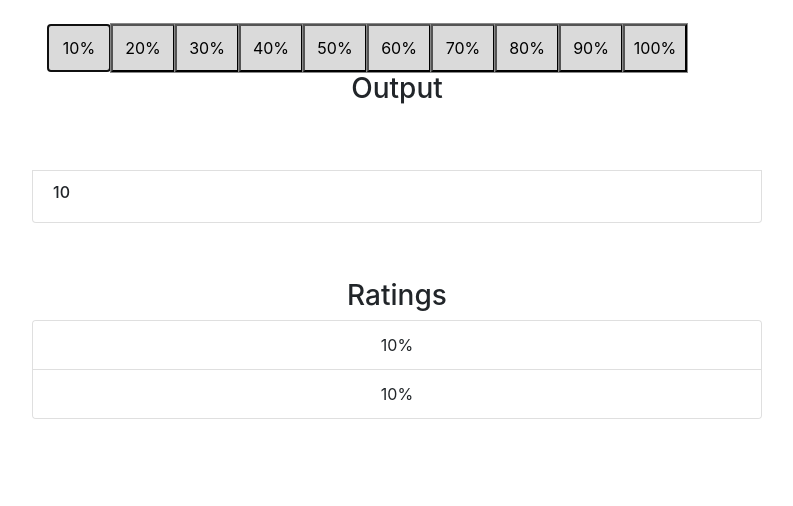
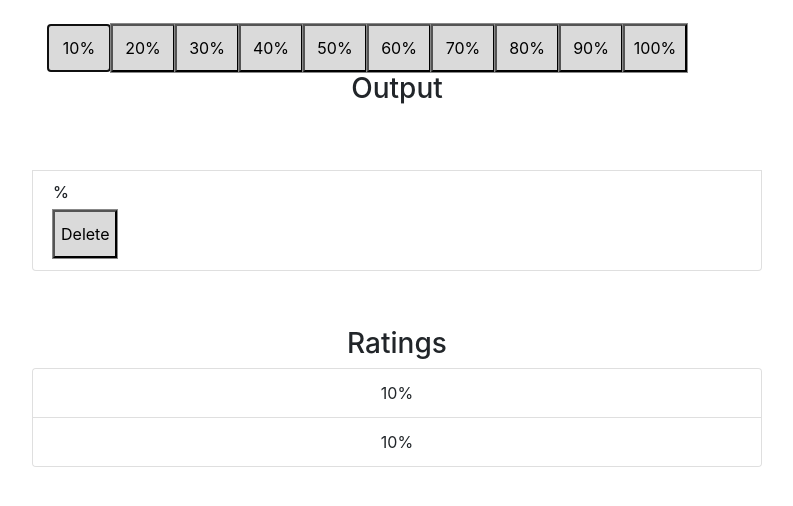
Before and after one commit to crushedhat/React-VA-Disability-Calculator, a React (Create React App) app: page / in a window 1280 px wide. Both pictures are taken after a click on the button "10%". Shown: the top 506 px of the page, without its empty margins (243-1036 px from the left). Built offline with nearby package versions, Linux system fonts and the light colour scheme; the HTML template or start-up script is replaced by a standard one.

Commit message:
mergered Percent.js with Output.js; Percent.js was redundant

```diff
--- a/src/components/Output.js
+++ b/src/components/Output.js
@@ -1,18 +1,22 @@
 import React, { Component } from 'react';
-import Percent from './Percent';
+//import Percent from './Percent';
 import uuid from 'react-uuid';
 /* import './Output.css'; */
 
 class List extends Component {
   render() {
-    const {items} = this.props
+    const {items, deleteItem} = this.props
     return (
       <ul className="list-group my-5">
           <h3 className="text-capitalize text-center"></h3>
             {
+
               items.map(item => {
                 return(
-                    <Percent key={uuid()} title={item.title} />
+                  <li className="list-group-item text-capitalize my-2" key={uuid()}>
+                    <h6>{item.percent}%</h6>
+                    <button className="deleteItem" onClick={deleteItem}>Delete</button>
+                  </li>
                 )
               })
             }
```
